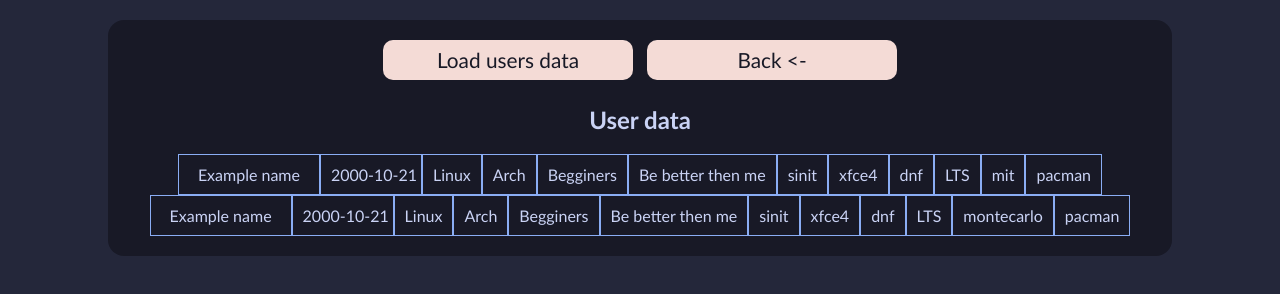
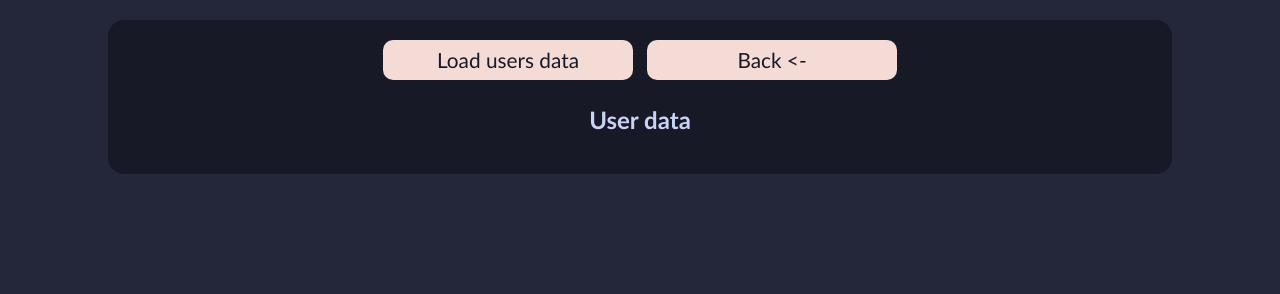
Before and after one commit to SergeyTsybrenok/Practic3Form, a website with bundled scripts: page adminPanel.html in a window 1280 px wide. Shown: the part 82-376 px from the top of the page. Built offline with nearby package versions, Linux system fonts and the light colour scheme.

Commit message:
fix bugs, clean up, fix date check, fix package manager, add redraw panel on start,

```diff
--- a/adminPanel.html
+++ b/adminPanel.html
@@ -16,35 +16,6 @@
 
         <h2>User data</h2>
         <div id="userdataText" class="main-table userdata">
-            <div class="table-row">
-                <div class="user-name data-row">Example name</div>
-                <div class="date-birth data-row">2000-10-21</div>
-                <div class="distro-name data-row">Linux</div>
-                <div class="based-on data-row">Arch</div>
-                <div class="auditory data-row">Begginers</div>
-                <div class="philosofy data-row">Be better then me</div>
-                <div class="init-system data-row">sinit</div>
-                <div class="desktop-environment data-row">xfce4</div>
-                <div class="base-packages data-row">dnf</div>
-                <div class="type-of-update data-row">LTS</div>
-                <div class="license data-row">mit</div>
-                <div class="package-manager data-row">pacman</div>
-            </div>
-            <div class="table-row">
-                <div class="user-name data-row">Example name</div>
-                <div class="date-birth data-row">2000-10-21</div>
-                <div class="distro-name data-row">Linux</div>
-                <div class="based-on data-row">Arch</div>
-                <div class="auditory data-row">Begginers</div>
-                <div class="philosofy data-row">Be better then me</div>
-                <div class="init-system data-row">sinit</div>
-                <div class="desktop-environment data-row">xfce4</div>
-                <div class="base-packages data-row">dnf</div>
-                <div class="type-of-update data-row">LTS</div>
-                <div class="license data-row">montecarlo</div>
-                <div class="package-manager data-row">pacman</div>
-            </div>
-
         </div>
     </div>
 
--- a/src/AdminPanel.ts
+++ b/src/AdminPanel.ts
@@ -12,6 +12,7 @@ const userdataText = document.getElementById('userdataText') as HTMLElement;
 
 document.addEventListener('DOMContentLoaded', function (e) {
     browserLocal.Initializate();
+    RedrawTable();
 });
 
 backButton.addEventListener('click', function (e) {
@@ -19,10 +20,6 @@ backButton.addEventListener('click', function (e) {
 });
 
 loadUserDataButton.addEventListener('click', function (e) {
-    console.log("Try load data");
-    // const userData: BrowserTools.UserData[] = browserLocal.GetAllUserData();
-    // userdataText.textContent = userData[0]?.userName ?? null;
-    // console.log(userData[0]?.userName + "user");
     RedrawTable();
 });
 
@@ -75,8 +72,7 @@ function CreateElements(): void {
         setTextContent(elements[8], data.basePackages);
         setTextContent(elements[9], data.typeOfUpdate.toString());
         setTextContent(elements[10], data.license);
-        // setTextContent(elements[11], data.packageManager.toString())
-        setTextContent(elements[11], "packageManager"); //not working a bit
+        setTextContent(elements[11], data.packageManager.toString())
 
         elements.forEach(element => {
             console.log(element.classList.item(0));
```
Also changed, not shown: src/script.ts (+15 -9 lines), dist/AdminPanel.js, dist/script.js.
